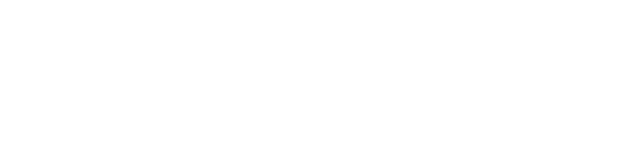
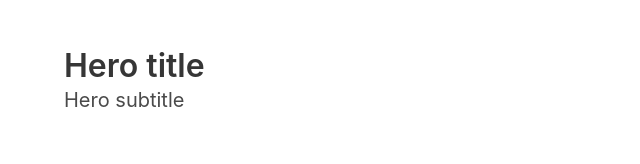
Before and after one commit to pmaganty/project1, a plain HTML site: page index.html in a window 1280 px wide. Shown: the whole page, without its empty margins (0-640 px from the left). Drawn offline with nearby package versions, Linux system fonts and the light colour scheme.

Commit message:
Added Bulma to html.

```diff
--- a/index.html
+++ b/index.html
@@ -5,8 +5,25 @@
     <meta name="viewport" content="width=device-width, initial-scale=1.0">
     <meta http-equiv="X-UA-Compatible" content="ie=edge">
     <title>Document</title>
+    <link rel="stylesheet" href="https://cdn.jsdelivr.net/npm/bulma@0.8.0/css/bulma.min.css">
+    <link rel="stylesheet" href="style.css">
+    <link rel="stylesheet" href="https://use.fontawesome.com/releases/v5.8.1/css/all.css" integrity="sha384-50oBUHEmvpQ+1lW4y57PTFmhCaXp0ML5d60M1M7uH2+nqUivzIebhndOJK28anvf" crossorigin="anonymous" />
+    <link href="https://fonts.googleapis.com/css?family=Open+Sans&display=swap" rel="stylesheet" />
 </head>
 <body>
-
+    <section class="hero">
+        <div class="hero-body">
+          <div class="container">
+            <h1 class="title">
+              Hero title
+            </h1>
+            <h2 class="subtitle">
+              Hero subtitle
+            </h2>
+          </div>
+        </div>
+      </section>
+    <script defer src="https://use.fontawesome.com/releases/v5.3.1/js/all.js"></script>
+    <script src="script.js"></script>
 </body>
 </html>
```
